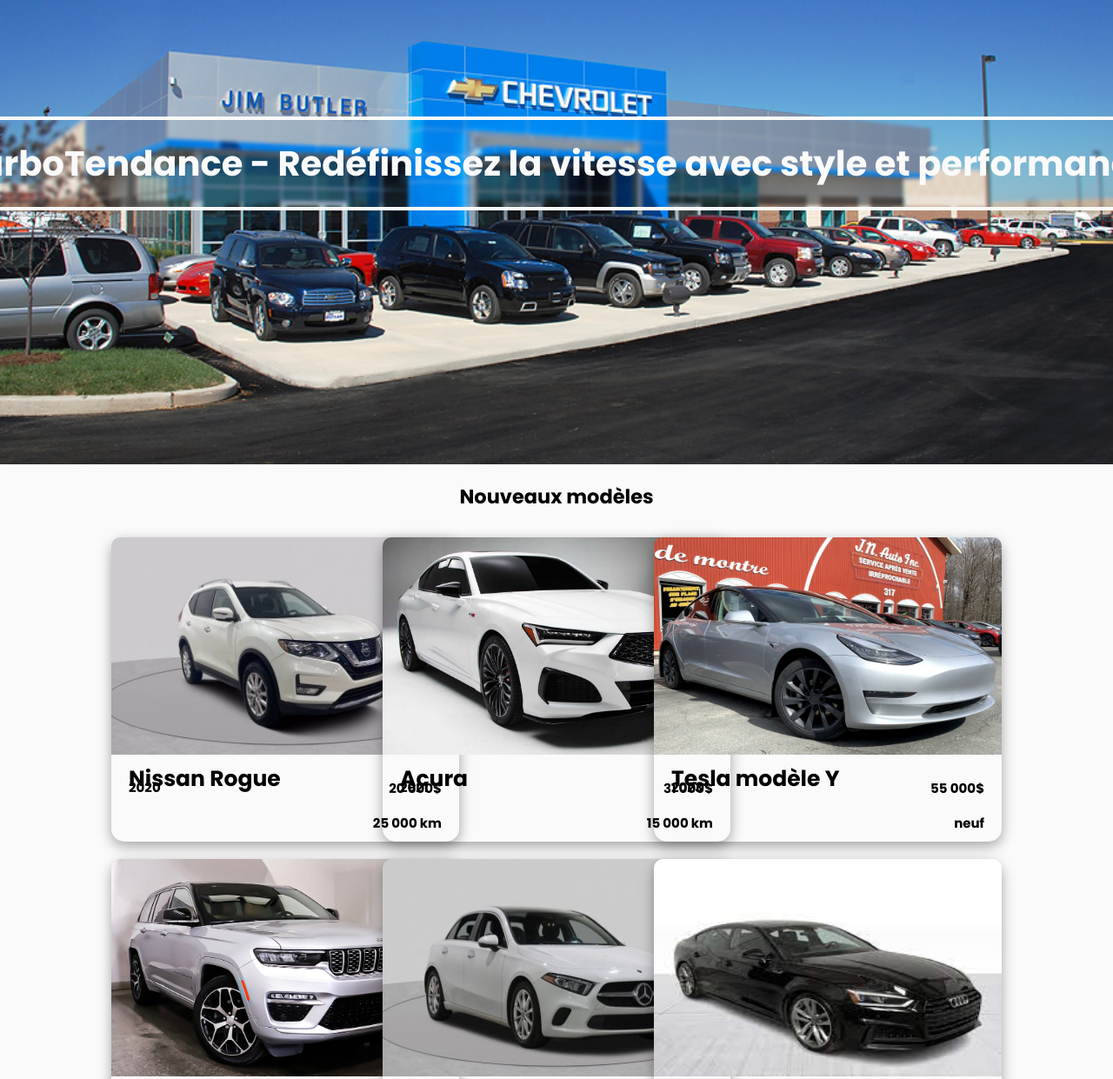
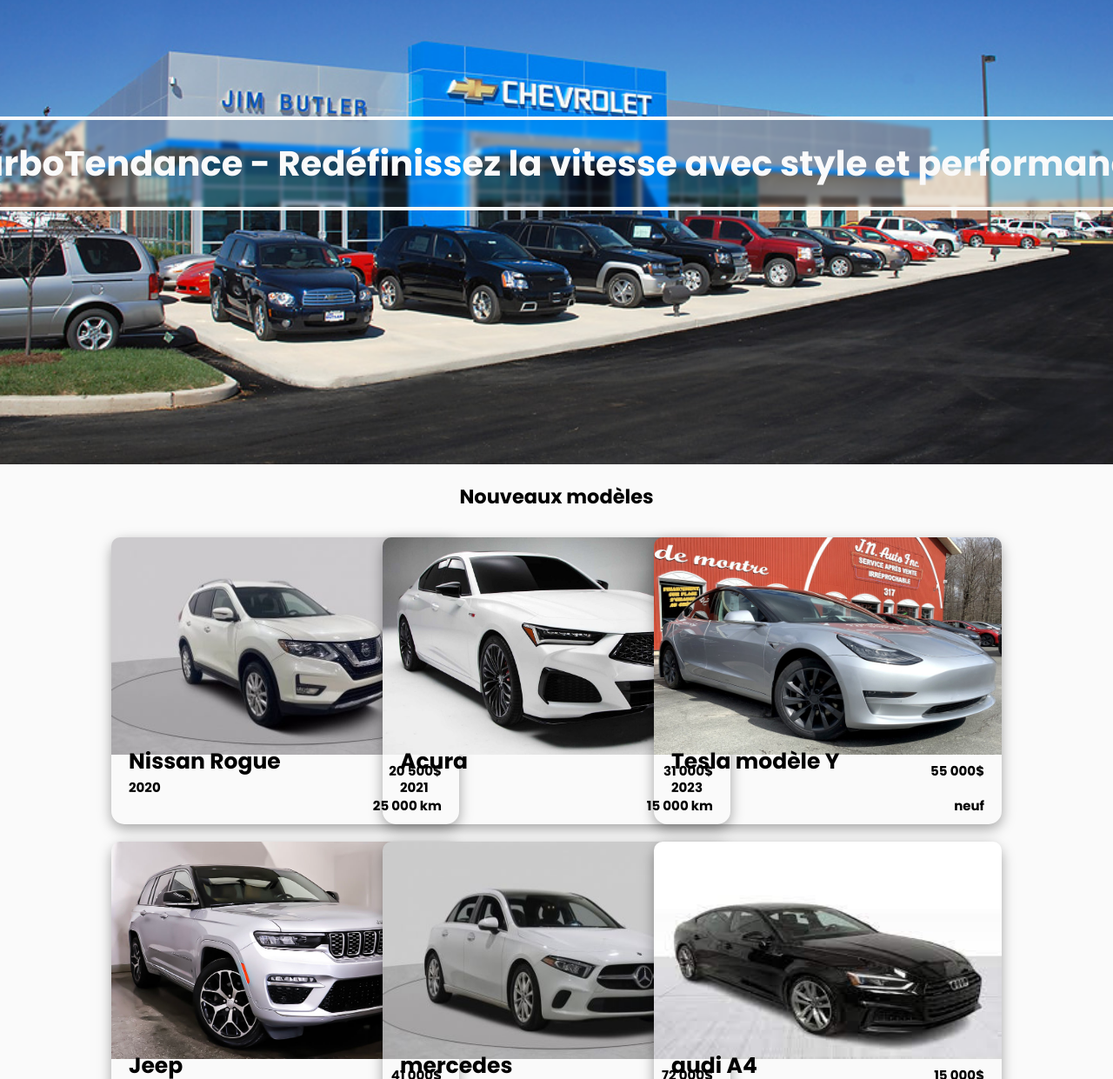
Before and after one commit to nathlb/Website01-TurboTendance, a plain HTML site: page index.html in a window 1280 px wide. Shown: the part 66-1307 px from the top of the page at 87% size. Drawn offline with Linux system fonts and the light colour scheme; a script that the page names is missing.

Commit message:
Update style.css

```diff
--- a/style.css
+++ b/style.css
@@ -107,7 +107,7 @@
     padding: 10px;
 }
 .range{
-    height: 350px;
+    height: 330px;
     padding-top: 20px;
 }
 
@@ -131,7 +131,7 @@
     border-radius: 15px;
     box-shadow: rgba(0, 0, 0, 0.35) 0px 5px 15px;
     cursor: pointer;
-    height: 350px;
+    height: 330px;
 }
 
 .v:hover{
```
